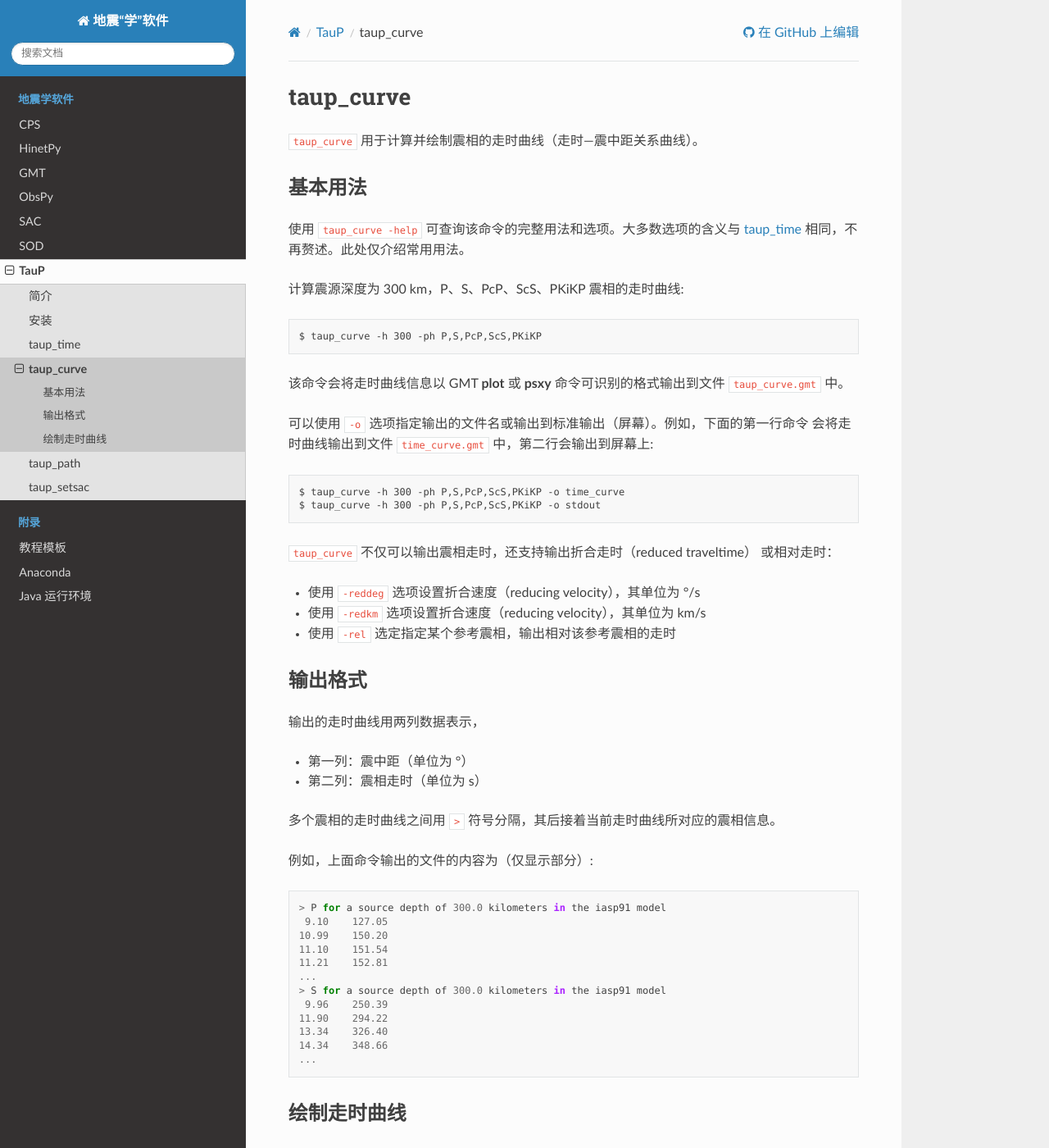
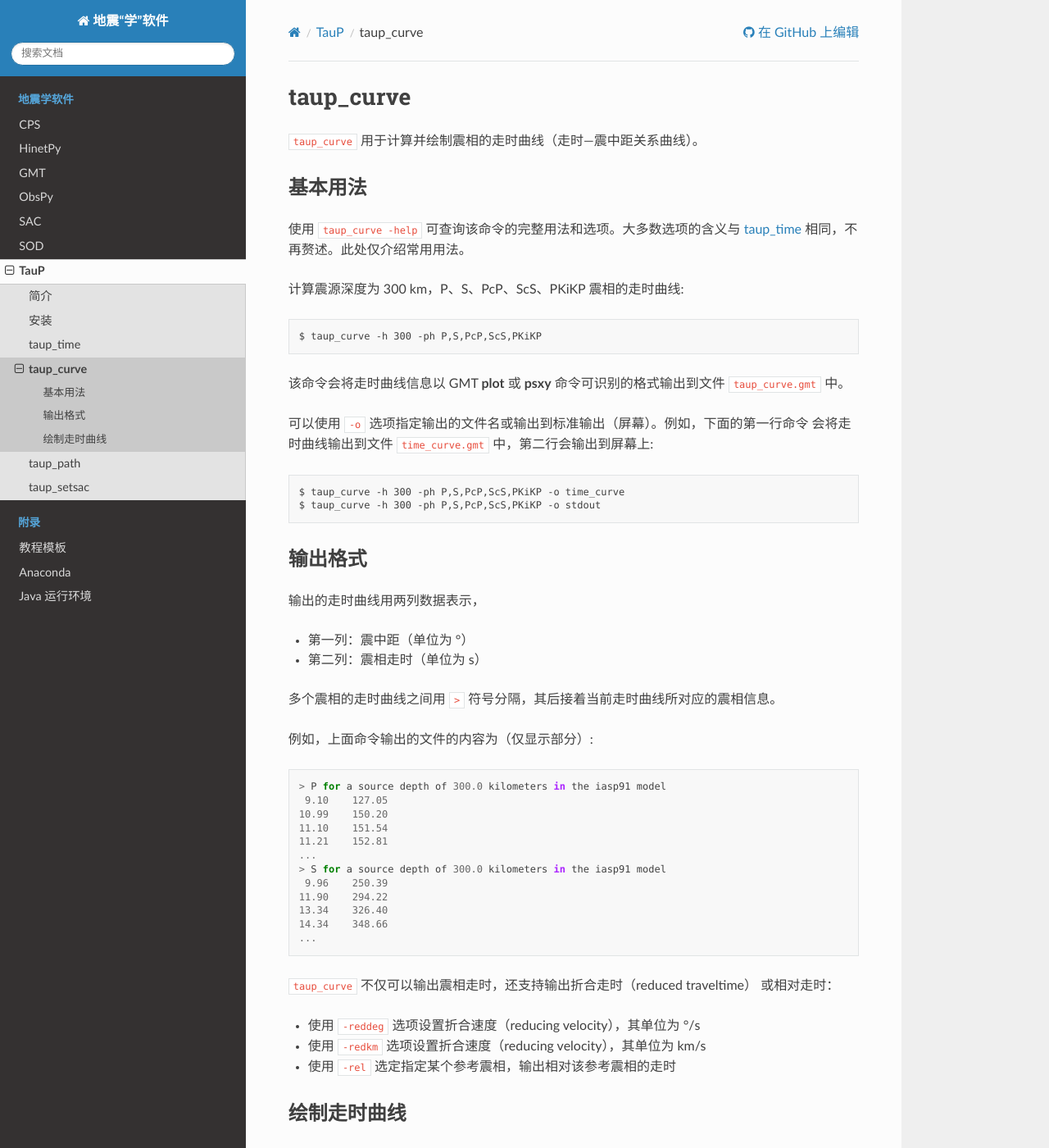
Before and after one commit to seismo-learn/software, a Sphinx documentation site: the page built from source/taup/taup_curve.rst, in a window 1280 px wide and 1400 px high. Shown: the whole window at 82% size. Built offline with Sphinx 7.4.7 and the Read the Docs theme 2.0.0, drawn with Linux system fonts in a browser that asks for light colours; part of the change alters nothing that is shown.

```diff
--- a/source/taup/taup_curve.rst
+++ b/source/taup/taup_curve.rst
@@ -21,13 +21,6 @@ taup_curve
 
     $ taup_curve -h 300 -ph P,S,PcP,ScS,PKiKP -o time_curve
     $ taup_curve -h 300 -ph P,S,PcP,ScS,PKiKP -o stdout
-
-``taup_curve`` 不仅可以输出震相走时，还支持输出折合走时（reduced traveltime）
-或相对走时：
-
-- 使用 ``-reddeg`` 选项设置折合速度（reducing velocity），其单位为 °/s
-- 使用 ``-redkm`` 选项设置折合速度（reducing velocity），其单位为 km/s
-- 使用 ``-rel`` 选定指定某个参考震相，输出相对该参考震相的走时
 
 输出格式
 ---------
@@ -54,6 +47,13 @@ taup_curve
     14.34    348.66
     ...
 
+``taup_curve`` 不仅可以输出震相走时，还支持输出折合走时（reduced traveltime）
+或相对走时：
+
+- 使用 ``-reddeg`` 选项设置折合速度（reducing velocity），其单位为 °/s
+- 使用 ``-redkm`` 选项设置折合速度（reducing velocity），其单位为 km/s
+- 使用 ``-rel`` 选定指定某个参考震相，输出相对该参考震相的走时
+
 绘制走时曲线
 ------------
 
```
